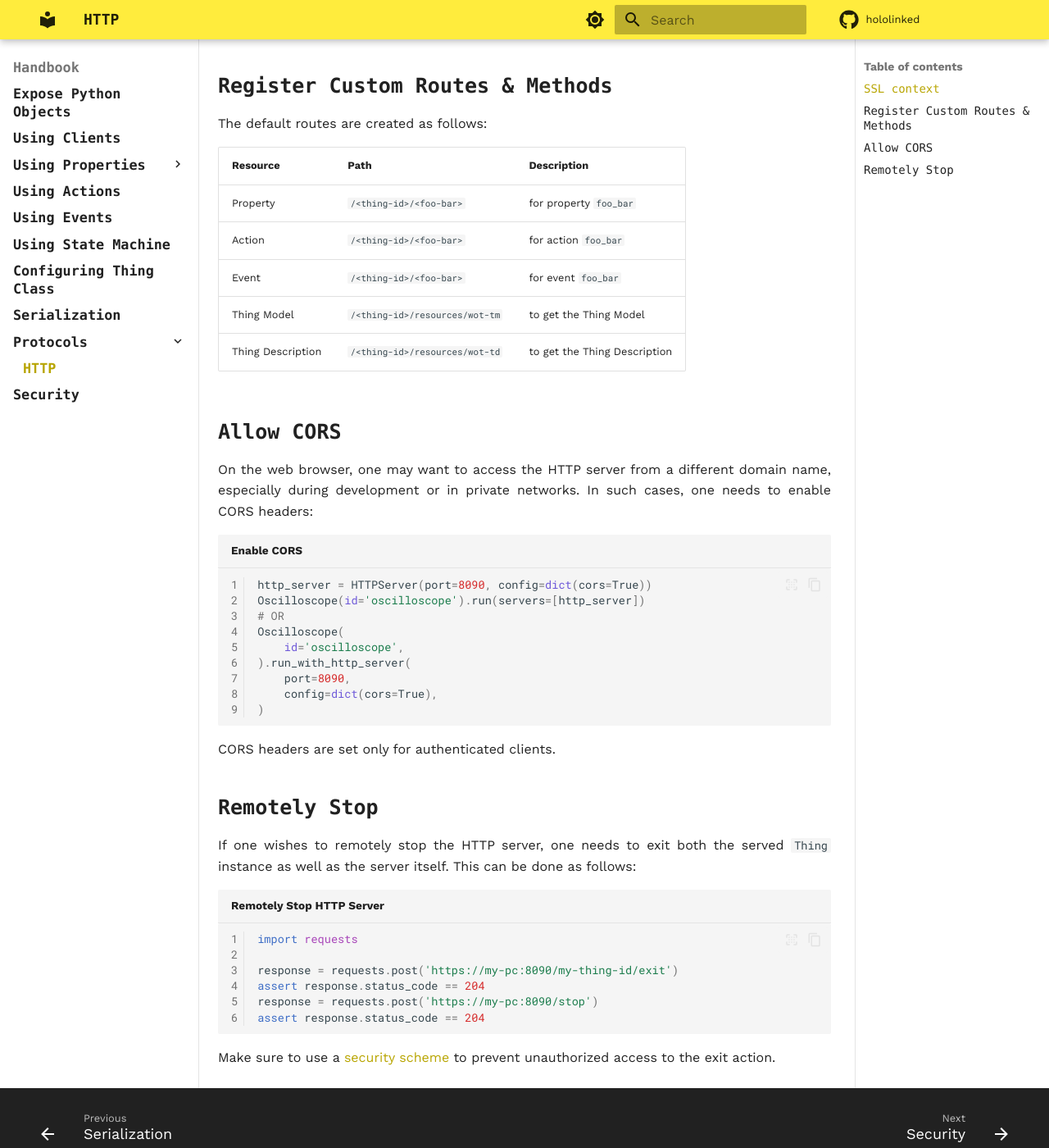
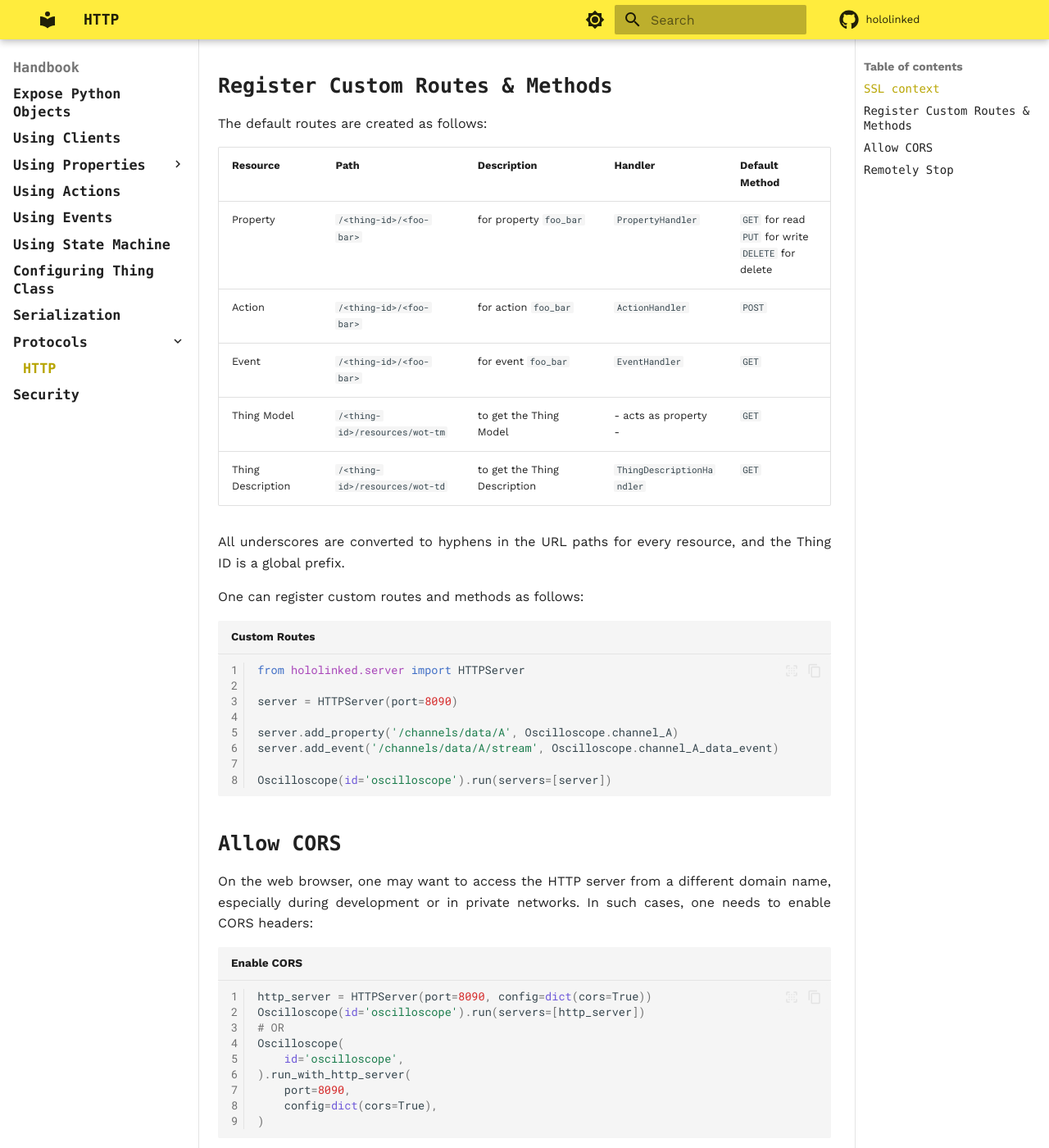
Before and after one commit to hololinked-dev/docs, an MkDocs documentation site: the page built from docs/beginners-guide/articles/protocols/http.md, in a window 1280 px wide and 1400 px high, scrolled down 718 px. Shown: the whole window at 82% size. Built offline with MkDocs 1.6.1 and Material for MkDocs 9.7.7, drawn with Linux system fonts in a browser that asks for light colours; comment, search, counter and statistics services are not loaded; some of the changed text lies outside the part shown.

Commit message:
add more HTTP docs

````diff
--- a/docs/beginners-guide/articles/protocols/http.md
+++ b/docs/beginners-guide/articles/protocols/http.md
@@ -29,13 +29,28 @@ Oscilloscope(
 
 The default routes are created as follows:
 
-| Resource          | Path                           | Description                  |
-| ----------------- | ------------------------------ | ---------------------------- |
-| Property          | `/<thing-id>/<foo-bar>`        | for property `foo_bar`       |
-| Action            | `/<thing-id>/<foo-bar>`        | for action `foo_bar`         |
-| Event             | `/<thing-id>/<foo-bar>`        | for event `foo_bar`          |
-| Thing Model       | `/<thing-id>/resources/wot-tm` | to get the Thing Model       |
-| Thing Description | `/<thing-id>/resources/wot-td` | to get the Thing Description |
+| Resource          | Path                           | Description                  | Handler                   | Default Method                                                 |
+| ----------------- | ------------------------------ | ---------------------------- | ------------------------- | -------------------------------------------------------------- |
+| Property          | `/<thing-id>/<foo-bar>`        | for property `foo_bar`       | `PropertyHandler`         | `GET` for read <br/> `PUT` for write <br/> `DELETE` for delete |
+| Action            | `/<thing-id>/<foo-bar>`        | for action `foo_bar`         | `ActionHandler`           | `POST`                                                         |
+| Event             | `/<thing-id>/<foo-bar>`        | for event `foo_bar`          | `EventHandler`            | `GET`                                                          |
+| Thing Model       | `/<thing-id>/resources/wot-tm` | to get the Thing Model       | - acts as property -      | `GET`                                                          |
+| Thing Description | `/<thing-id>/resources/wot-td` | to get the Thing Description | `ThingDescriptionHandler` | `GET`                                                          |
+
+All underscores are converted to hyphens in the URL paths for every resource, and the Thing ID is a global prefix.
+
+One can register custom routes and methods as follows:
+
+```python linenums="1" title="Custom Routes"
+from hololinked.server import HTTPServer
+
+server = HTTPServer(port=8090)
+
+server.add_property('/channels/data/A', Oscilloscope.channel_A)
+server.add_event('/channels/data/A/stream', Oscilloscope.channel_A_data_event)
+
+Oscilloscope(id='oscilloscope').run(servers=[server])
+```
 
 ## Allow CORS
 
@@ -62,9 +77,9 @@ If one wishes to remotely stop the HTTP server, one needs to exit both the serve
 ```python linenums="1" title="Remotely Stop HTTP Server"
 import requests
 
-response = requests.post('https://my-pc:8090/my-thing-id/exit')
+response = requests.post('https://my-pc:9090/my-thing-id/exit')
 assert response.status_code == 204
-response = requests.post('https://my-pc:8090/stop')
+response = requests.post('https://my-pc:9090/stop')
 assert response.status_code == 204
 ```
 
````
